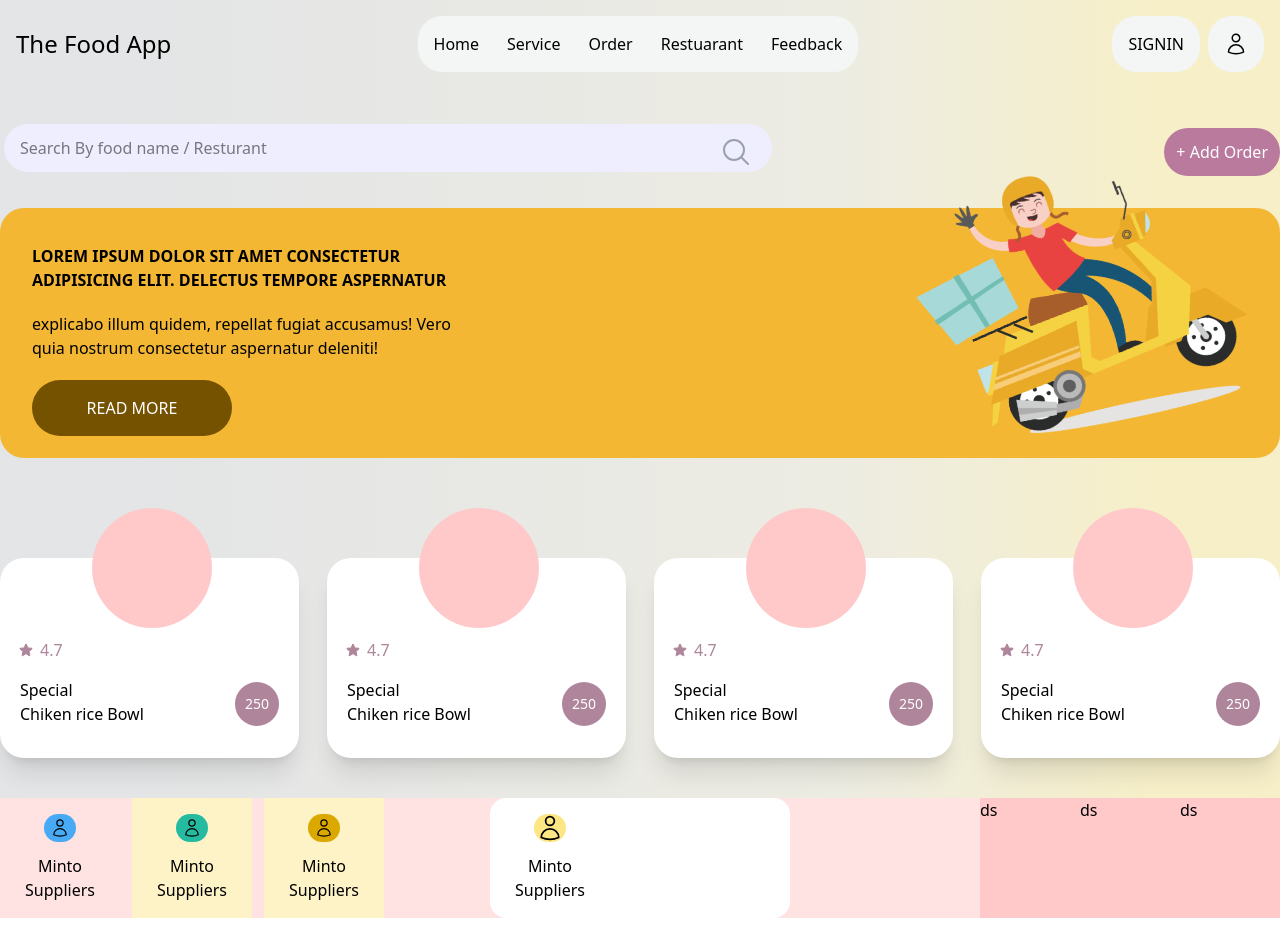
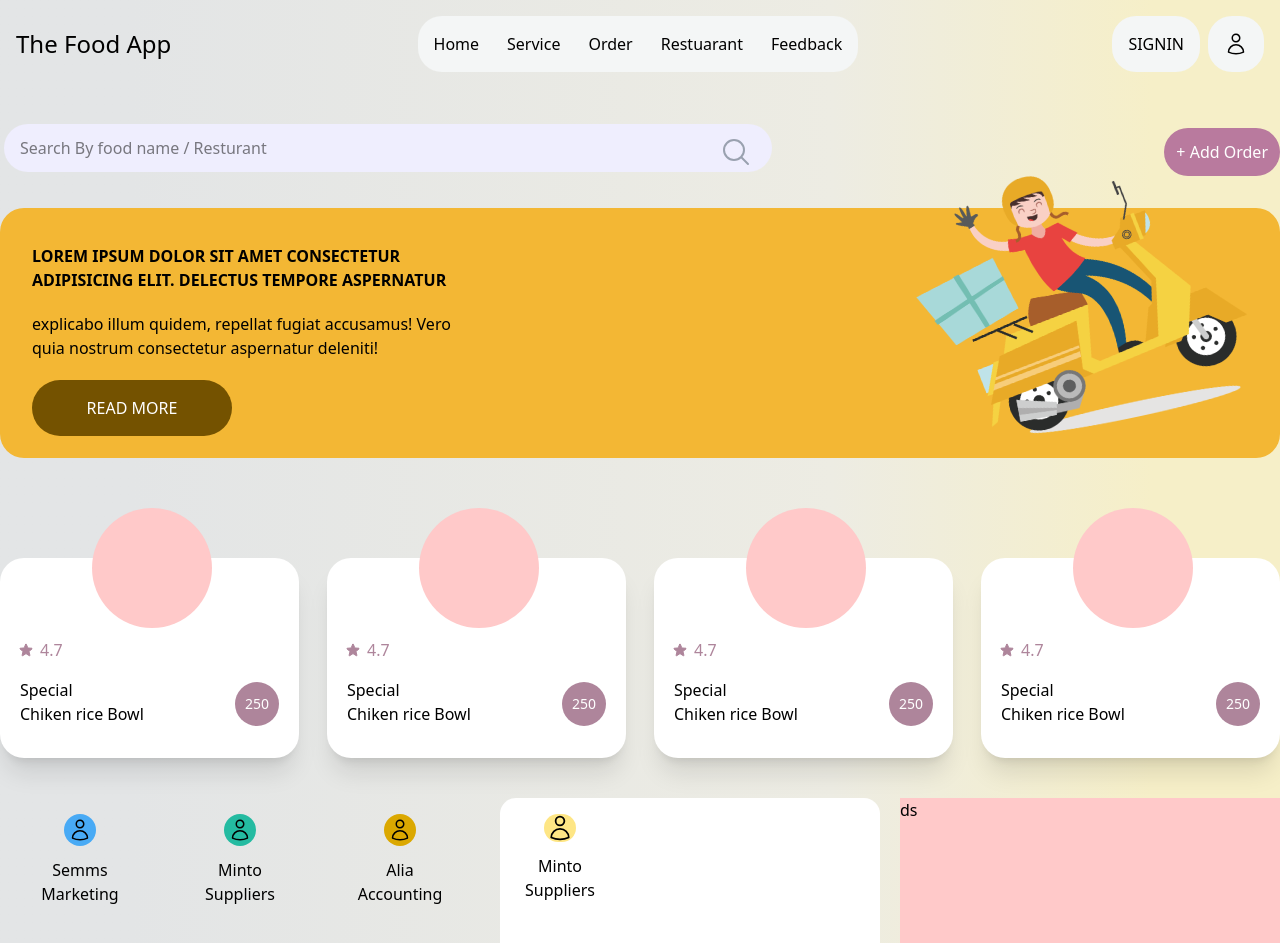
Before and after one commit to prabashwara65/The-Food-Hub, a React (Vite) app in the folder Frontend/: page / in a window 1280 px wide. Shown: the top 943 px of the page. Before the commit the page ends 918 px from the top, so only its background shows below. Built offline with nearby package versions, Linux system fonts and the light colour scheme.

Commit message:
commit design

```diff
--- a/Frontend/Pages/Prabashwara/Home.jsx
+++ b/Frontend/Pages/Prabashwara/Home.jsx
@@ -192,10 +192,12 @@ const Home = () => {
             </div>
           </div>
         </div>
-        <div className="container flex flex-row mx-auto justify-between bg-red-100 mt-10">
+
+        {/* 3rd container */}
+        <div className="container flex mx-auto justify-between mt-10 gap-5">
           {/* First Card */}
-          <div className="flex flex-2/3 gap-3">
-            <div className="flex flex-col w-30 h-30 items-center p-4">
+          <div className="flex flex-1/4">
+            <div className="flex flex-col w-40 h-40 items-center p-4">
               <svg
                 xmlns="http://www.w3.org/2000/svg"
                 fill="none"
@@ -210,10 +212,10 @@ const Home = () => {
                   d="M15.75 6a3.75 3.75 0 1 1-7.5 0 3.75 3.75 0 0 1 7.5 0ZM4.501 20.118a7.5 7.5 0 0 1 14.998 0A17.933 17.933 0 0 1 12 21.75c-2.676 0-5.216-.584-7.499-1.632Z"
                 />
               </svg>
-              <p className="font-medium pt-3">Minto</p>
-              <p>Suppliers</p>
+              <p className="font-medium pt-3">Semms</p>
+              <p className="font-extralight">Marketing</p>
             </div>
-            <div className="flex flex-col w-30 h-30 bg-amber-100 items-center p-4">
+            <div className="flex flex-col w-40 h-40 items-center p-4">
               <svg
                 xmlns="http://www.w3.org/2000/svg"
                 fill="none"
@@ -229,9 +231,9 @@ const Home = () => {
                 />
               </svg>
               <p className="font-medium pt-3">Minto</p>
-              <p>Suppliers</p>
+              <p className="font-extralight">Suppliers</p>
             </div>
-            <div className="flex flex-col w-30 h-30 bg-amber-100 items-center p-4">
+            <div className="flex flex-col w-40 h-40 items-center p-4">
               <svg
                 xmlns="http://www.w3.org/2000/svg"
                 fill="none"
@@ -246,14 +248,14 @@ const Home = () => {
                   d="M15.75 6a3.75 3.75 0 1 1-7.5 0 3.75 3.75 0 0 1 7.5 0ZM4.501 20.118a7.5 7.5 0 0 1 14.998 0A17.933 17.933 0 0 1 12 21.75c-2.676 0-5.216-.584-7.499-1.632Z"
                 />
               </svg>
-              <p className="font-medium pt-3">Minto</p>
-              <p>Suppliers</p>
+              <p className="font-medium pt-3">Alia</p>
+              <p className="font-extralight">Accounting</p>
             </div>
           </div>
 
           {/* Second bottom card */}
-          <div className="flex flex-2/3">
-            <div className="w-75 bg-[#FFFFFF] rounded-2xl">
+          <div className="flex flex-1/3 bg-[#FFFFFF] rounded-2xl ">
+
               <div className="flex flex-col w-30 h-30 items-center p-4">
                 <svg
                   xmlns="http://www.w3.org/2000/svg"
@@ -270,16 +272,15 @@ const Home = () => {
                   />
                 </svg>
                 <p className="font-medium pt-3">Minto</p>
-                <p>Suppliers</p>
+                <p className="font-extralight">Suppliers</p>
               </div>
-            </div>
+
           </div>
 
           {/* Third bottom card */}
-          <div className="flex flex-1/3">
-            <div className="w-25 bg-red-200">ds</div>
-            <div className="w-25 bg-red-200">ds</div>
-            <div className="w-25 bg-red-200">ds</div>
+          <div className="flex flex-1/3 bg-green-300">
+            <div className="w-full bg-red-200">ds</div>
+
           </div>
         </div>
       </div>
```
